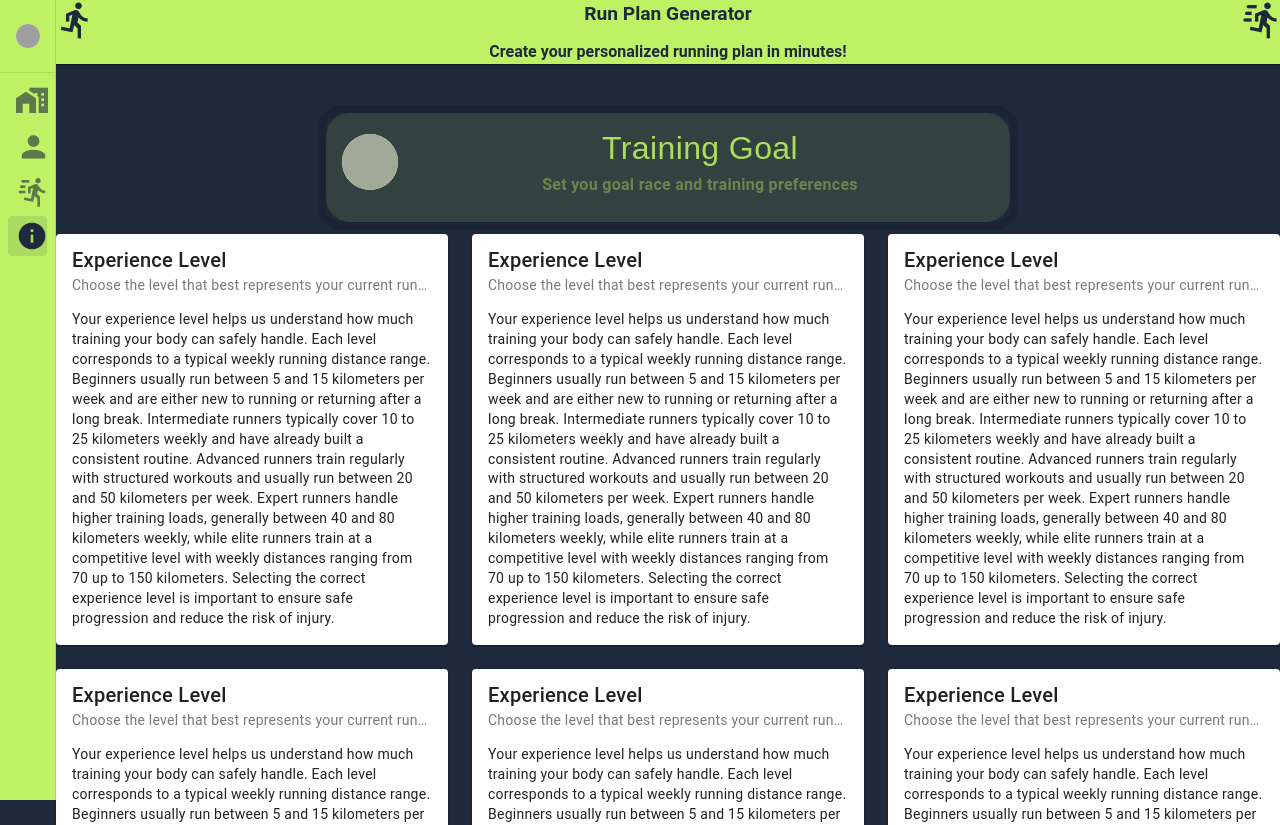
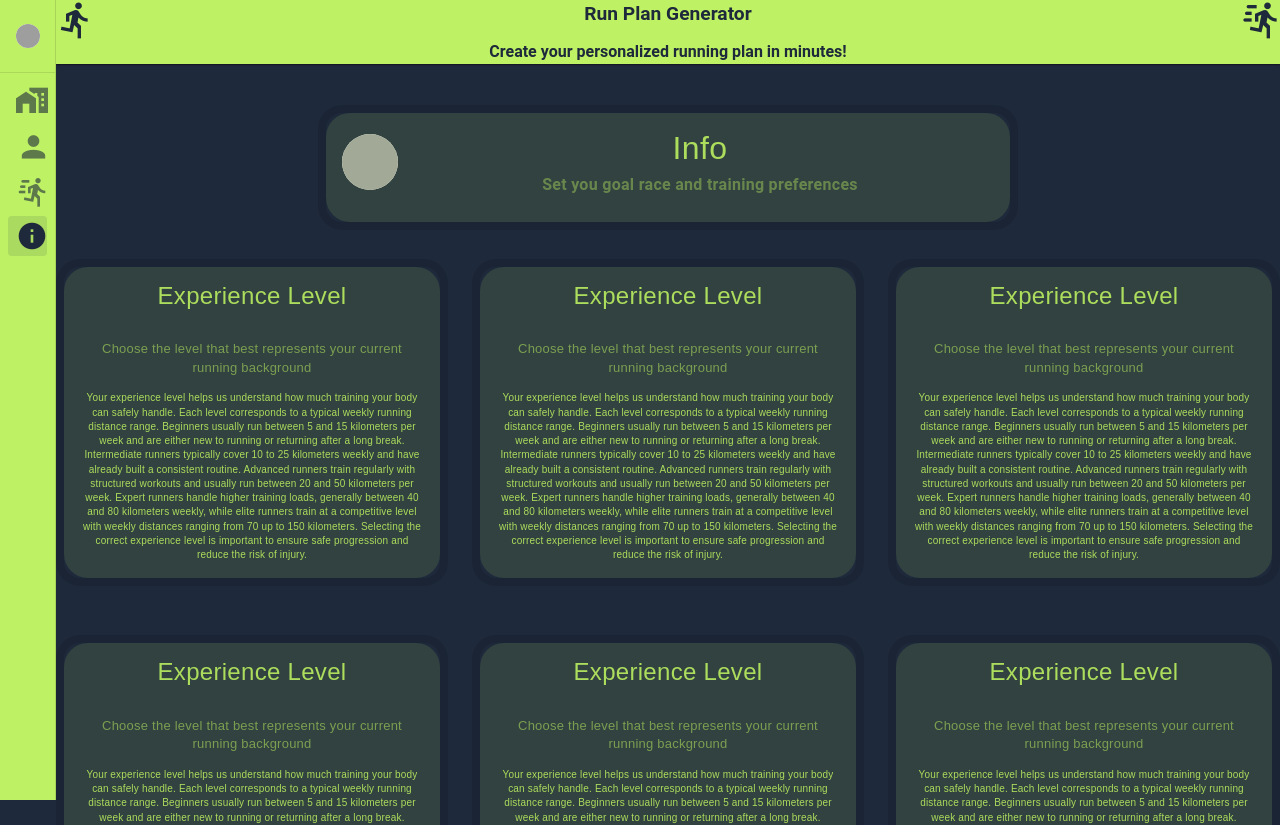
Before and after one commit to psicaek/RunPlan.dev, a Vue app: page /Info in a window 1280 px wide. Shown: the top 825 px of the page. Built offline with nearby package versions, Linux system fonts and the light colour scheme; grey boxes are pictures that could not be loaded.

Commit message:
creating the style for the info page

```diff
--- a/src/assets/global.css
+++ b/src/assets/global.css
@@ -79,8 +79,35 @@
   display: flex;
   margin-top: 10px;
 }
-.infocard {
-  color: #270b03;
+.info-card{
+  display: flex !important;
+  justify-content: center !important;
+  margin-top: 25px !important;
+  height: fit-content;
+
+}
+.info-card .v-card-title {
+  font-size: x-large;
+  color: #aad95c;
+  justify-content: center;
+  display: flex;
+  font-family: Arial, Helvetica, sans-serif;
+}
+.info-card .v-card-subtitle {
+  font-size: small;
+  color: #aad95c;
+  justify-content: center;
+  display: flex;
+  font-family: Arial, Helvetica, sans-serif;
+  text-wrap:initial;
+}
+.info-card .v-card-text {
+  font-size: x-small;
+  color: #aad95c;
+  justify-content: center;
+  display: flex;
+  font-family: Arial, Helvetica, sans-serif;
+
 }
 /* ================================
    PRIMARY ACCENT — NEON GREEN
--- a/src/pages/Info.vue
+++ b/src/pages/Info.vue
@@ -26,7 +26,7 @@
       >
         <!-- TITLE -->
         <template #title>
-          <span style="color: #aad95c"> Training Goal </span>
+          <span style="color: #aad95c"> Info</span>
         </template>
 
         <!-- SUBTITLE -->
@@ -39,100 +39,120 @@
     </v-row>
   </v-container>
 
-  <v-row>
-    <v-col>
+  <v-row class="text-center">
+    <v-col class="info-card">
       <v-card
+        color="#bef264"
+        variant="tonal"
 
+        border="accent xl"
+        rounded="xl"
         class="infocard"
-        subtitle="Choose the level that best represents your current running background"
+
         text="Your experience level helps us understand how much training your body can safely handle. Each level corresponds to a typical weekly running distance range. Beginners usually run between 5 and 15 kilometers per week and are either new to running or returning after a long break. Intermediate runners typically cover 10 to 25 kilometers weekly and have already built a consistent routine. Advanced runners train regularly with structured workouts and usually run between 20 and 50 kilometers per week. Expert runners handle higher training loads, generally between 40 and 80 kilometers weekly, while elite runners train at a competitive level with weekly distances ranging from 70 up to 150 kilometers. Selecting the correct experience level is important to ensure safe progression and reduce the risk of injury."
         title="Experience Level"
-      ></v-card>
+      >
+    <template #subtitle>
+          <span class="info-card .v-card-subtitle">
+            Choose the level that best represents your current running background
+          </span>
+        </template></v-card>
     </v-col>
 
-    <v-col>
+    <v-col class="info-card">
       <v-card
-        class="infocard" subtitle="Choose the level that best represents your
-        current running background" text="Your experience level helps us
-        understand how much training your body can safely handle. Each level
-        corresponds to a typical weekly running distance range. Beginners
-        usually run between 5 and 15 kilometers per week and are either new to
-        running or returning after a long break. Intermediate runners typically
-        cover 10 to 25 kilometers weekly and have already built a consistent
-        routine. Advanced runners train regularly with structured workouts and
-        usually run between 20 and 50 kilometers per week. Expert runners handle
-        higher training loads, generally between 40 and 80 kilometers weekly,
-        while elite runners train at a competitive level with weekly distances
-        ranging from 70 up to 150 kilometers. Selecting the correct experience
-        level is important to ensure safe progression and reduce the risk of
-        injury." title="Experience Level"
-      </v-card>
+        color="#bef264"
+        variant="tonal"
+
+        border="accent xl"
+        rounded="xl"
+        class="infocard"
+
+        text="Your experience level helps us understand how much training your body can safely handle. Each level corresponds to a typical weekly running distance range. Beginners usually run between 5 and 15 kilometers per week and are either new to running or returning after a long break. Intermediate runners typically cover 10 to 25 kilometers weekly and have already built a consistent routine. Advanced runners train regularly with structured workouts and usually run between 20 and 50 kilometers per week. Expert runners handle higher training loads, generally between 40 and 80 kilometers weekly, while elite runners train at a competitive level with weekly distances ranging from 70 up to 150 kilometers. Selecting the correct experience level is important to ensure safe progression and reduce the risk of injury."
+        title="Experience Level"
+      >
+    <template #subtitle>
+          <span class="info-card .v-card-subtitle">
+            Choose the level that best represents your current running background
+          </span>
+        </template></v-card>
     </v-col>
 
-    <v-col>
+    <v-col class="info-card">
       <v-card
-        class="infocard" subtitle="Choose the level that best represents your
-        current running background" text="Your experience level helps us
-        understand how much training your body can safely handle. Each level
-        corresponds to a typical weekly running distance range. Beginners
-        usually run between 5 and 15 kilometers per week and are either new to
-        running or returning after a long break. Intermediate runners typically
-        cover 10 to 25 kilometers weekly and have already built a consistent
-        routine. Advanced runners train regularly with structured workouts and
-        usually run between 20 and 50 kilometers per week. Expert runners handle
-        higher training loads, generally between 40 and 80 kilometers weekly,
-        while elite runners train at a competitive level with weekly distances
-        ranging from 70 up to 150 kilometers. Selecting the correct experience
-        level is important to ensure safe progression and reduce the risk of
-        injury." title="Experience Level"
-      </v-card>
+        color="#bef264"
+        variant="tonal"
+
+        border="accent xl"
+        rounded="xl"
+        class="infocard"
+
+        text="Your experience level helps us understand how much training your body can safely handle. Each level corresponds to a typical weekly running distance range. Beginners usually run between 5 and 15 kilometers per week and are either new to running or returning after a long break. Intermediate runners typically cover 10 to 25 kilometers weekly and have already built a consistent routine. Advanced runners train regularly with structured workouts and usually run between 20 and 50 kilometers per week. Expert runners handle higher training loads, generally between 40 and 80 kilometers weekly, while elite runners train at a competitive level with weekly distances ranging from 70 up to 150 kilometers. Selecting the correct experience level is important to ensure safe progression and reduce the risk of injury."
+        title="Experience Level"
+      >
+    <template #subtitle>
+          <span class="info-card .v-card-subtitle">
+            Choose the level that best represents your current running background
+          </span>
+        </template></v-card>
     </v-col>
   </v-row>
-  <v-row>
-    <v-col>
+  <v-row class="text-center">
+    <v-col class="info-card">
       <v-card
-        subtitle="Choose the level that best represents your current running background"
+        color="#bef264"
+        variant="tonal"
+
+        border="accent xl"
+        rounded="xl"
+        class="infocard"
+
         text="Your experience level helps us understand how much training your body can safely handle. Each level corresponds to a typical weekly running distance range. Beginners usually run between 5 and 15 kilometers per week and are either new to running or returning after a long break. Intermediate runners typically cover 10 to 25 kilometers weekly and have already built a consistent routine. Advanced runners train regularly with structured workouts and usually run between 20 and 50 kilometers per week. Expert runners handle higher training loads, generally between 40 and 80 kilometers weekly, while elite runners train at a competitive level with weekly distances ranging from 70 up to 150 kilometers. Selecting the correct experience level is important to ensure safe progression and reduce the risk of injury."
         title="Experience Level"
-      ></v-card>
+      >
+    <template #subtitle>
+          <span class="info-card .v-card-subtitle">
+            Choose the level that best represents your current running background
+          </span>
+        </template></v-card>
     </v-col>
 
-    <v-col>
+    <v-col class="info-card">
       <v-card
-       class="infocard" subtitle="Choose the level that best represents your
-        current running background" text="Your experience level helps us
-        understand how much training your body can safely handle. Each level
-        corresponds to a typical weekly running distance range. Beginners
-        usually run between 5 and 15 kilometers per week and are either new to
-        running or returning after a long break. Intermediate runners typically
-        cover 10 to 25 kilometers weekly and have already built a consistent
-        routine. Advanced runners train regularly with structured workouts and
-        usually run between 20 and 50 kilometers per week. Expert runners handle
-        higher training loads, generally between 40 and 80 kilometers weekly,
-        while elite runners train at a competitive level with weekly distances
-        ranging from 70 up to 150 kilometers. Selecting the correct experience
-        level is important to ensure safe progression and reduce the risk of
-        injury." title="Experience Level"
-      </v-card>
+        color="#bef264"
+        variant="tonal"
+
+        border="accent xl"
+        rounded="xl"
+        class="infocard"
+
+        text="Your experience level helps us understand how much training your body can safely handle. Each level corresponds to a typical weekly running distance range. Beginners usually run between 5 and 15 kilometers per week and are either new to running or returning after a long break. Intermediate runners typically cover 10 to 25 kilometers weekly and have already built a consistent routine. Advanced runners train regularly with structured workouts and usually run between 20 and 50 kilometers per week. Expert runners handle higher training loads, generally between 40 and 80 kilometers weekly, while elite runners train at a competitive level with weekly distances ranging from 70 up to 150 kilometers. Selecting the correct experience level is important to ensure safe progression and reduce the risk of injury."
+        title="Experience Level"
+      >
+    <template #subtitle>
+          <span class="info-card .v-card-subtitle">
+            Choose the level that best represents your current running background
+          </span>
+        </template></v-card>
     </v-col>
 
-    <v-col>
+    <v-col class="info-card">
       <v-card
-        class="infocard" subtitle="Choose the level that best represents your
-        current running background" text="Your experience level helps us
-        understand how much training your body can safely handle. Each level
-        corresponds to a typical weekly running distance range. Beginners
-        usually run between 5 and 15 kilometers per week and are either new to
-        running or returning after a long break. Intermediate runners typically
-        cover 10 to 25 kilometers weekly and have already built a consistent
-        routine. Advanced runners train regularly with structured workouts and
-        usually run between 20 and 50 kilometers per week. Expert runners handle
-        higher training loads, generally between 40 and 80 kilometers weekly,
-        while elite runners train at a competitive level with weekly distances
-        ranging from 70 up to 150 kilometers. Selecting the correct experience
-        level is important to ensure safe progression and reduce the risk of
-        injury." title="Experience Level"
-      </v-card>
+        color="#bef264"
+        variant="tonal"
+
+        border="accent xl"
+        rounded="xl"
+        class="infocard"
+
+        text="Your experience level helps us understand how much training your body can safely handle. Each level corresponds to a typical weekly running distance range. Beginners usually run between 5 and 15 kilometers per week and are either new to running or returning after a long break. Intermediate runners typically cover 10 to 25 kilometers weekly and have already built a consistent routine. Advanced runners train regularly with structured workouts and usually run between 20 and 50 kilometers per week. Expert runners handle higher training loads, generally between 40 and 80 kilometers weekly, while elite runners train at a competitive level with weekly distances ranging from 70 up to 150 kilometers. Selecting the correct experience level is important to ensure safe progression and reduce the risk of injury."
+        title="Experience Level"
+      >
+    <template #subtitle>
+          <span class="info-card .v-card-subtitle">
+            Choose the level that best represents your current running background
+          </span>
+        </template></v-card>
     </v-col>
   </v-row>
 </template>
```
